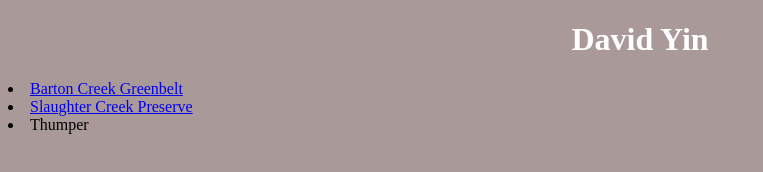
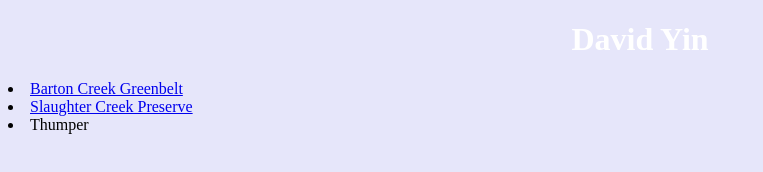
Before and after one commit to david-a-yin/david-a-yin.github.io, a plain HTML site: page index.html in a window 1280 px wide. Shown: the whole page, without its empty margins (0-763 px from the left). Drawn offline with Linux system fonts and the light colour scheme.

Commit message:
Update index.html

```diff
--- a/index.html
+++ b/index.html
@@ -4,7 +4,7 @@
 	  <title>David Yin</title>
 		<style>
 			body{
-					background-color:#AA9999;
+					background-color:#E6E6FA;
 			}
 		</style>
 	</head>
```
